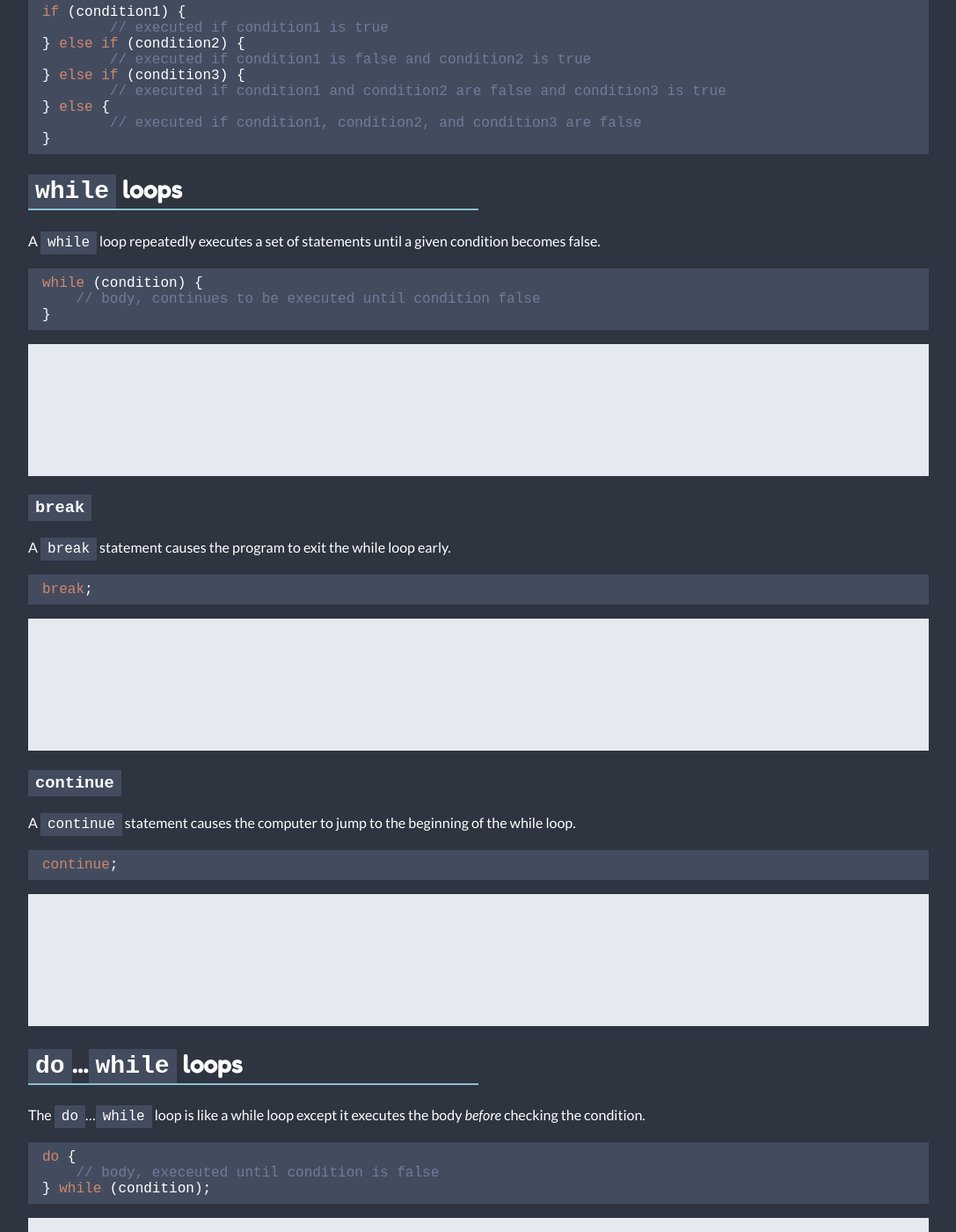
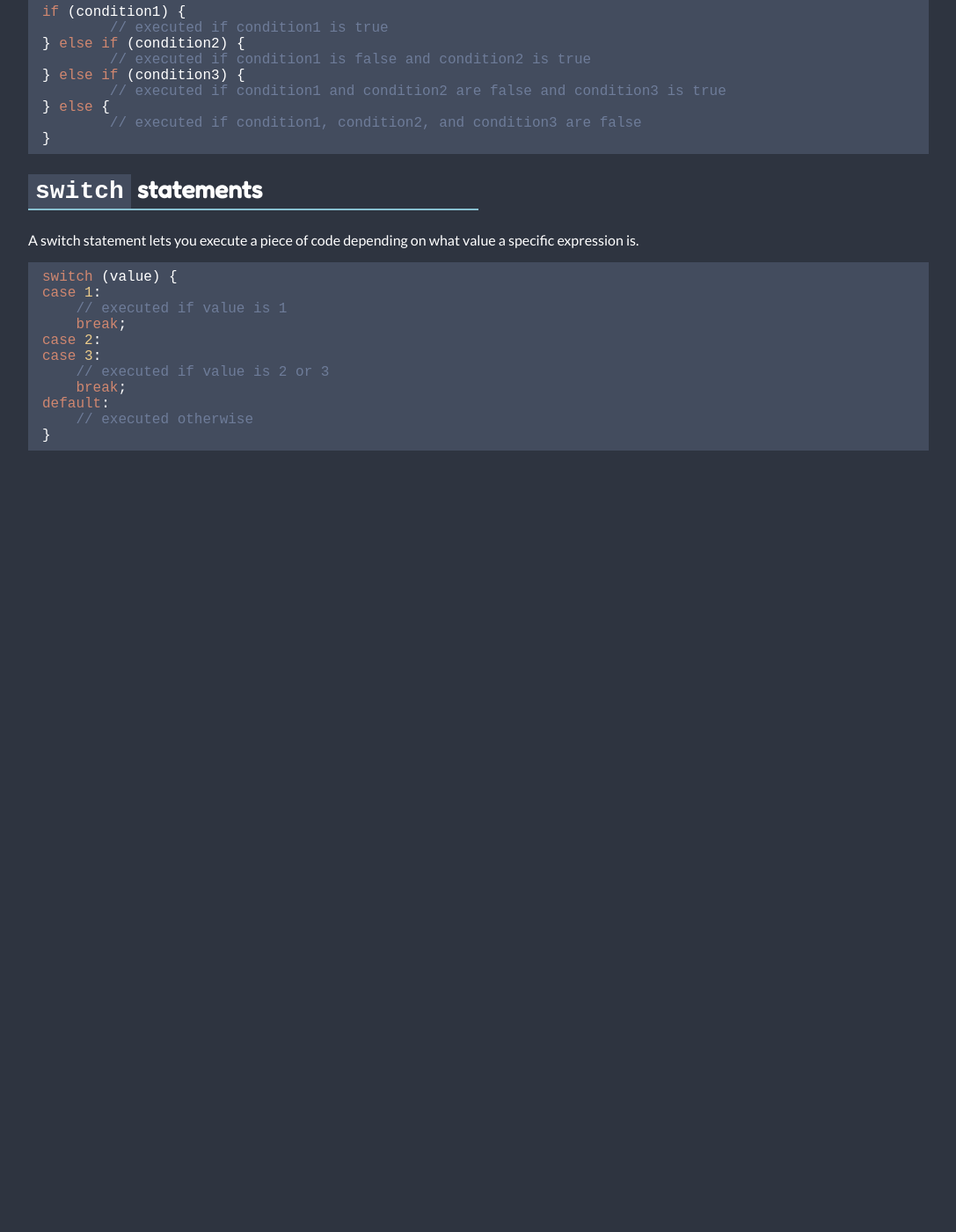
Before and after one commit to Jellyfish4654/guides, a Jekyll site: the page built from java/day3.md, in a window 1280 px wide and 1400 px high, scrolled down 1797 px. Shown: the whole window at 88% size, without its empty margins (96-1183 px from the left). Built offline with Jekyll 4.4.1, drawn with Linux system fonts in a browser that asks for light colours; after the commit the page ends 2347 px from its top, so only the background shows below that; some of the changed text lies outside the part shown.

Commit message:
Update day3.md

````diff
--- a/java/day3.md
+++ b/java/day3.md
@@ -81,69 +81,6 @@ if (condition1) {
 }
 ```
 
-## `while` loops
-A `while` loop repeatedly executes a set of statements until a given condition becomes false.
-
-```java
-while (condition) {
-    // body, continues to be executed until condition false
-}
-```
-
-<div class="mermaid">
-graph TD
-condition{condition} --> |true| body
-condition --> |false| next("next statement")
-body --> condition
-</div>
-
-### `break`
-A `break` statement causes the program to exit the while loop early.
-```java
-break;
-```
-
-<div class="mermaid">
-graph TD
-condition{condition} --> |true| body
-condition --> |false| next
-body --> condition
-body --> |break| next("next statement")
-</div>
-
-### `continue`
-A `continue` statement causes the computer to jump to the beginning of the while loop.
-```java
-continue;
-```
-
-<div class="mermaid">
-graph TD
-condition{condition} --> |true| body
-condition --> |false| next
-body --> condition
-body --> |break| next("next statement")
-body --> |continue| condition
-</div>
-
-## `do`...`while` loops
-The `do`...`while` loop is like a while loop except it executes the body *before* checking the condition.
-
-```java
-do {
-    // body, execeuted until condition is false
-} while (condition);
-```
-
-<div class="mermaid">
-graph TD
-body --> condition
-condition{condition} --> |true| body
-condition --> |false| next("next statement")
-body --> |break| next
-body --> |continue| condition
-</div>
-
 ## `switch` statements
 A switch statement lets you execute a piece of code depending on what value a specific
 expression is.
````
Also changed, not shown: other parts of java/day3.md (+1 -1 lines).
